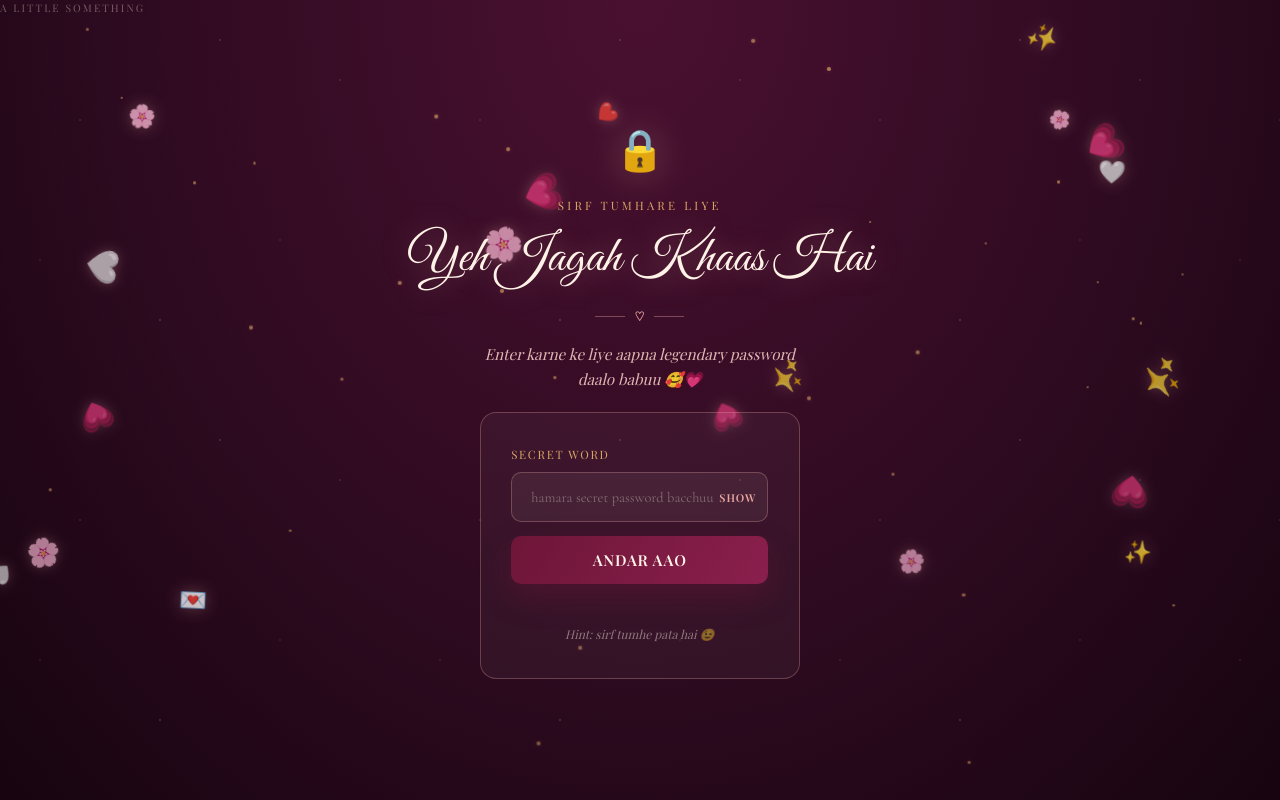
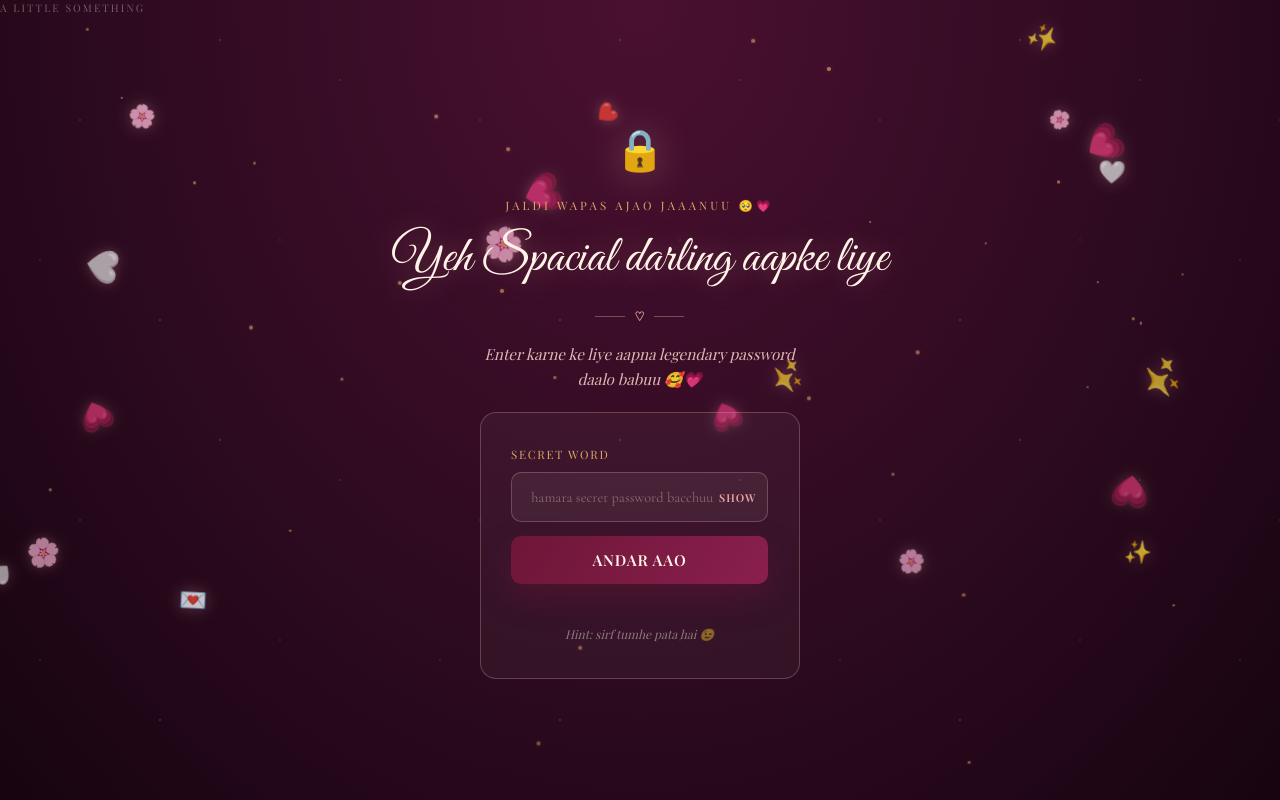
Before and after one commit to harsh152010/comeback, a Flask app: page / in a window 1280 px wide. Run offline with Flask 3, Linux system fonts and the light colour scheme; some web fonts are replaced.

Commit message:
Update login page

```diff
--- a/templates/login.html
+++ b/templates/login.html
@@ -433,8 +433,8 @@
       </div>
       <div class="login-content">
         <div class="login-icon">🔒</div>
-        <p class="login-eyebrow">Sirf Tumhare Liye</p>
-        <h1 class="login-title">Yeh Jagah Khaas Hai</h1>
+        <p class="login-eyebrow">Jaldi wapas ajao jaaanuu 🥺💗</p>
+        <h1 class="login-title">Yeh Spacial darling aapke liye</h1>
         <span class="login-flourish" aria-hidden="true">
           <span class="flourish-line"></span>
           <span class="flourish-dot">♡</span>
```
